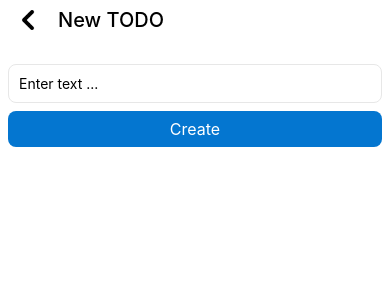
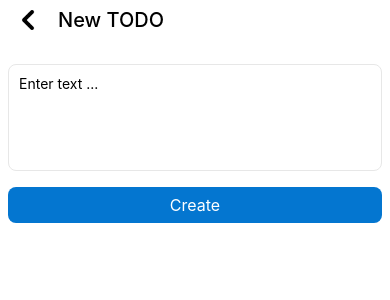
Before and after one commit to ankurch95/TodoAppMVVM, a React Native app: screen /NewTodo in a window 390 px wide. Shown: the top 300 px of the page. Built offline with nearby package versions, Linux system fonts and the light colour scheme.

Commit message:
Creating a TODO list with MVVM

```diff
--- /dev/null
+++ b/src/components/Button.tsx
@@ -0,0 +1,37 @@
+import React from 'react';
+import { Text, StyleSheet, TouchableOpacity } from 'react-native';
+
+interface ButtonProps {
+    onPress: () => void;
+    title: string;
+    backgroundColor: string
+}
+
+const Button = (props: ButtonProps) => {
+    const { onPress, title, backgroundColor } = props;
+    return (
+        <TouchableOpacity
+            style={{ ...styles.btn, backgroundColor: backgroundColor }}
+            onPress={onPress}>
+            <Text style={styles.btnText}>{title}</Text>
+        </TouchableOpacity>
+    );
+};
+
+const styles = StyleSheet.create({
+    btn: {
+        padding: 8,
+        borderRadius: 8,
+        backgroundColor: '#0476D0',
+        alignItems: 'center',
+        marginVertical: 8,
+    },
+    btnText: {
+        fontSize: 16,
+        fontWeight: '400',
+        paddingHorizontal: 8,
+        color: '#fff'
+    },
+});
+
+export default Button;
--- a/src/components/index.ts
+++ b/src/components/index.ts
@@ -1,2 +1,3 @@
 export {default as TodoItem} from './TodoItem';
 export {default as Header} from './Header';
+export {default as Button} from './Button';
--- a/src/screens/NewTodoScreen.tsx
+++ b/src/screens/NewTodoScreen.tsx
@@ -1,15 +1,13 @@
 import React from 'react';
 import {
   View,
-  Text,
   TextInput,
   StyleSheet,
-  TouchableOpacity,
 } from 'react-native';
 
 import useNewTodoController from '../view-controllers/useNewTodoController';
 import { SafeAreaView } from 'react-native-safe-area-context';
-import { Header } from '../components';
+import { Button, Header } from '../components';
 const NewTodoScreen = () => {
   const { todoText, onChangeText, onClickCreate, onGoBack } = useNewTodoController();
 
@@ -24,16 +22,15 @@ const NewTodoScreen = () => {
           <TextInput
             value={todoText}
             style={styles.input}
+            multiline={true}
+            numberOfLines={5}
             placeholder="Enter text ..."
             onChangeText={(text: string) => onChangeText(text)}
           />
-          <TouchableOpacity
-            style={styles.btn}
-            onPress={() => {
-              onClickCreate();
-            }}>
-            <Text style={styles.btnText}>Create</Text>
-          </TouchableOpacity>
+          <Button
+            backgroundColor='#0476D0'
+            title='Create'
+            onPress={() => onClickCreate()} />
         </View>
       </View>
     </SafeAreaView>
@@ -60,18 +57,6 @@ const styles = StyleSheet.create({
     flexDirection: 'row',
     alignItems: 'center'
   },
-  btn: {
-    padding: 8,
-    borderRadius: 8,
-    backgroundColor: '#0476D0',
-    alignItems: 'center',
-  },
-  btnText: {
-    fontSize: 16,
-    fontWeight: '400',
-    paddingHorizontal: 8,
-    color: '#fff'
-  },
   inputView: {
     marginVertical: 24,
   },
--- a/src/screens/UpdateTodoScreen.tsx
+++ b/src/screens/UpdateTodoScreen.tsx
@@ -1,15 +1,13 @@
 import React from 'react';
 import {
   View,
-  Text,
   TextInput,
   StyleSheet,
-  TouchableOpacity,
 } from 'react-native';
 import useUpdateTodoController from '../view-controllers/useUpdateTodoController';
 import { TodoItemType } from '../types/genericTypes';
 import { SafeAreaView } from 'react-native-safe-area-context';
-import { Header } from '../components';
+import { Button, Header } from '../components';
 
 interface UpdateTodoScreenProps {
   route: { params: { todoItem: TodoItemType } };
@@ -31,22 +29,20 @@ const UpdateTodoScreen = (props: UpdateTodoScreenProps) => {
           <TextInput
             value={todoText}
             style={styles.input}
+            multiline={true}
+            numberOfLines={5}
             onChangeText={(text: string) => onChangeText(text)}
           />
-          <TouchableOpacity
-            style={styles.btn}
-            onPress={() => {
-              onClickUpdate();
-            }}>
-            <Text style={styles.btnText}>Update</Text>
-          </TouchableOpacity>
-          <TouchableOpacity
-            style={{ ...styles.btn, backgroundColor: '#D00410' }}
-            onPress={() => {
-              onClickDelete();
-            }}>
-            <Text style={styles.btnText}>Delete</Text>
-          </TouchableOpacity>
+
+          <Button
+            backgroundColor='#0476D0'
+            title='Update'
+            onPress={() => onClickUpdate()} />
+
+          <Button
+            backgroundColor='#D00410'
+            title='Delete'
+            onPress={() => onClickDelete()} />
         </View>
       </View>
     </SafeAreaView>
@@ -73,19 +69,6 @@ const styles = StyleSheet.create({
     flexDirection: 'row',
     alignItems: 'center',
   },
-  btn: {
-    padding: 8,
-    borderRadius: 8,
-    backgroundColor: '#0476D0',
-    alignItems: 'center',
-    marginVertical: 8,
-  },
-  btnText: {
-    fontSize: 16,
-    fontWeight: '400',
-    paddingHorizontal: 8,
-    color: '#fff'
-  },
   inputView: {
     marginVertical: 24,
   },
--- a/src/store/TodoStore.ts
+++ b/src/store/TodoStore.ts
@@ -1,4 +1,3 @@
-import {nanoid} from '@reduxjs/toolkit';
 import {TodoStateType} from '../types/stateTypes';
 
 const TodoStore: TodoStateType = {
```
